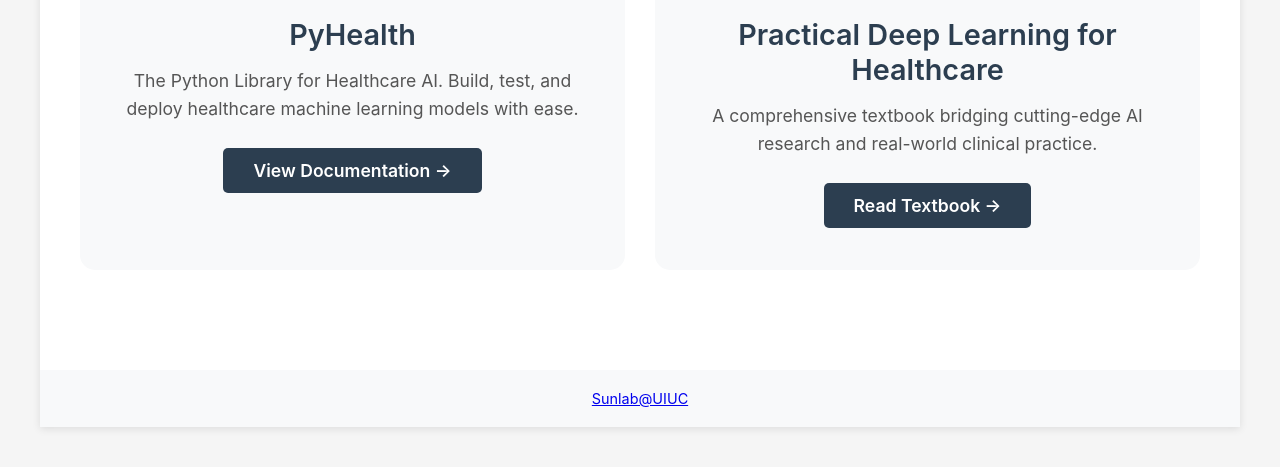
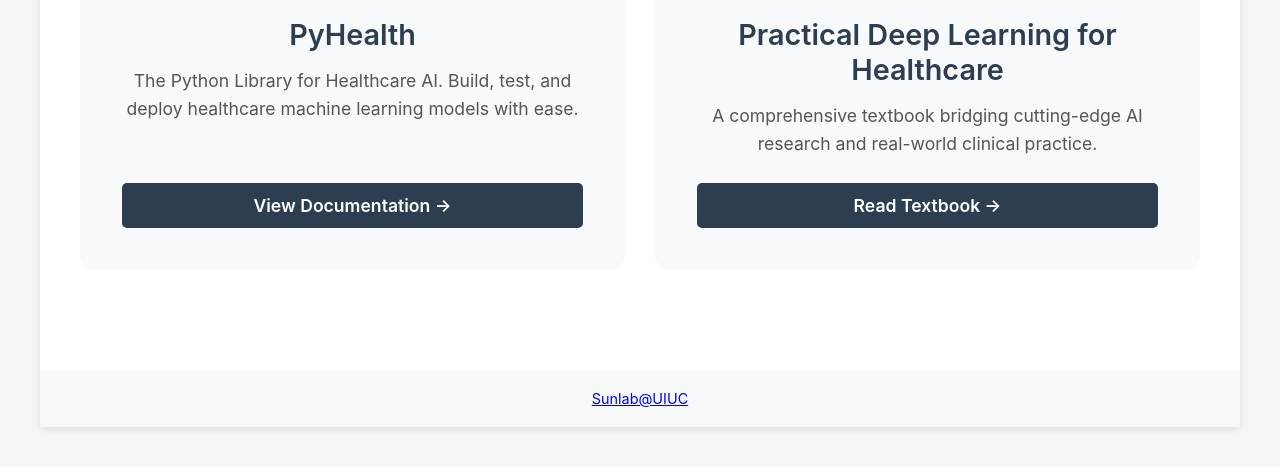
Before and after one commit to sunlabuiuc/sunlabuiuc.github.io, a plain HTML site: page index.html in a window 1280 px wide. Shown: the part 438-905 px from the top of the page. Drawn offline with Linux system fonts and the light colour scheme.

Commit message:
align buttons

```diff
--- a/css/landing.css
+++ b/css/landing.css
@@ -59,6 +59,9 @@ main {
     text-align: center;
     transition: transform 0.3s ease, box-shadow 0.3s ease;
     border: 2px solid transparent;
+    display: flex;
+    flex-direction: column;
+    height: 100%;
 }
 
 .resource-card:hover {
@@ -84,6 +87,7 @@ main {
     font-size: 1.1em;
     line-height: 1.6;
     margin-bottom: 25px;
+    flex-grow: 1;
 }
 
 .card-button {
```
